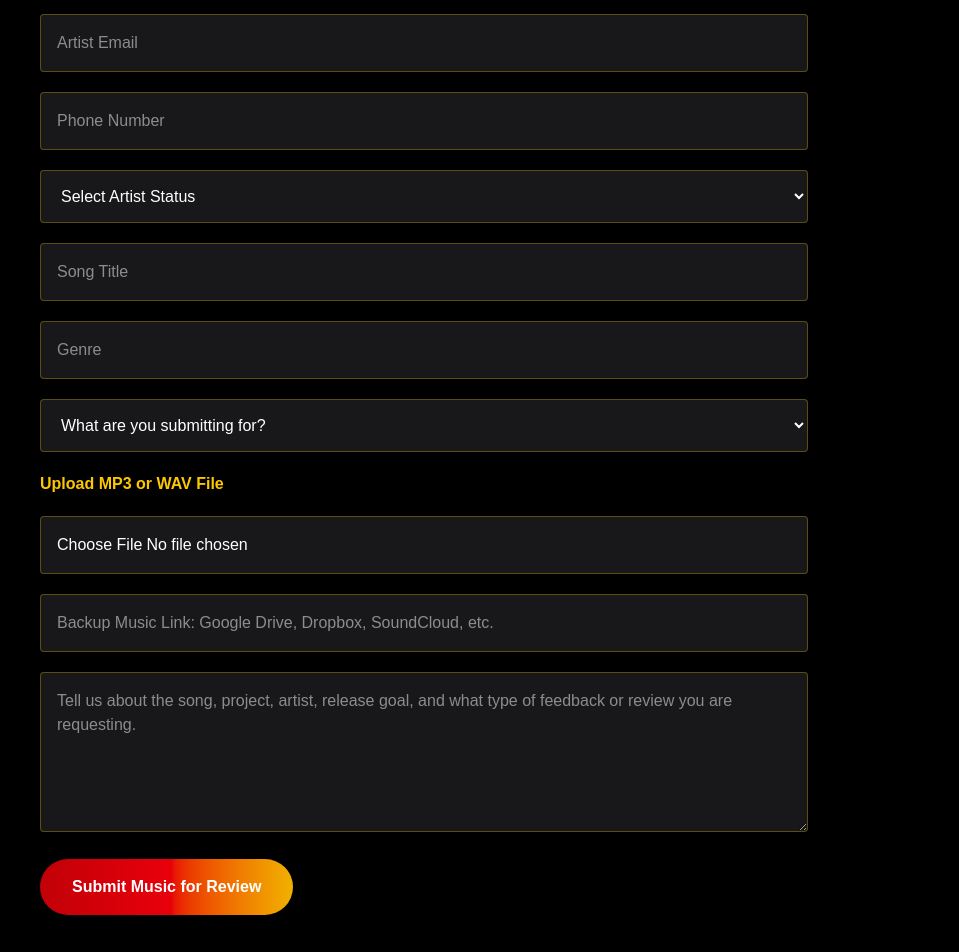
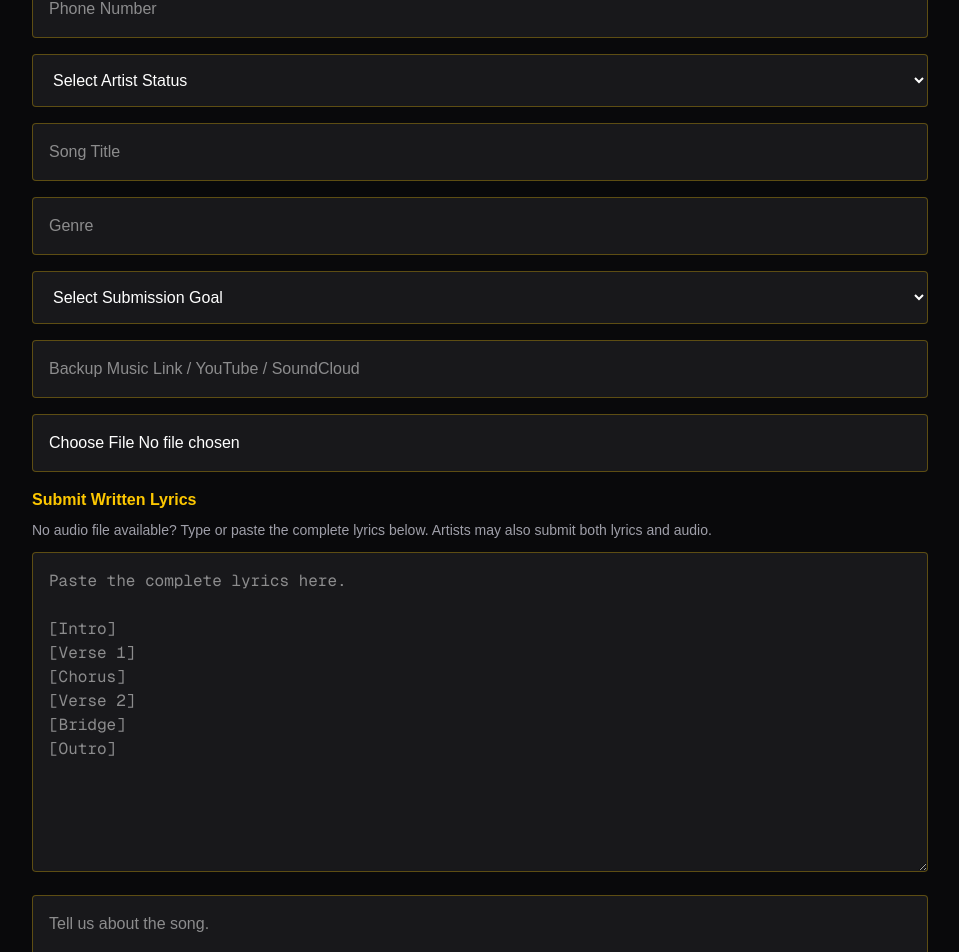
Before and after one commit to mabonmusicai-beep/mabon-music-website, a Next.js app: page /submit-music in a window 1280 px wide. Shown: the part 400-1352 px from the top of the page, without its empty margins (0-959 px from the left). Built offline with nearby package versions, Linux system fonts and the light colour scheme; no server answers.

Commit message:
Add written lyrics submissions and admin audio playback

```diff
--- a/app/admin/submissions/page.tsx
+++ b/app/admin/submissions/page.tsx
@@ -21,7 +21,17 @@ export default function SubmissionsDashboardPage() {
   const [submissions, setSubmissions] = useState<Submission[]>([]);
   const [loading, setLoading] = useState(true);
   const [errorMessage, setErrorMessage] = useState("");
+function listenToAudio(filePath: string) {
+  const { data } = supabase.storage
+    .from("artist-submissions")
+    .getPublicUrl(filePath);
 
+  if (data?.publicUrl) {
+    window.open(data.publicUrl, "_blank");
+  } else {
+    alert("Unable to open audio file.");
+  }
+}
   async function loadSubmissions() {
     setLoading(true);
     setErrorMessage("");
@@ -57,7 +67,23 @@ export default function SubmissionsDashboardPage() {
   useEffect(() => {
     loadSubmissions();
   }, []);
+async function listenToAudio(audioFilePath: string | null) {
+  if (!audioFilePath) {
+    alert("No audio file is attached to this submission.");
+    return;
+  }
 
+  const { data, error } = await supabase.storage
+    .from("artist-submissions")
+    .createSignedUrl(audioFilePath, 3600);
+
+  if (error || !data?.signedUrl) {
+    alert(`Unable to open audio: ${error?.message || "Unknown error"}`);
+    return;
+  }
+
+  window.open(data.signedUrl, "_blank", "noopener,noreferrer");
+}
   return (
     <main className="min-h-screen bg-black text-white p-10">
       <a href="/" className="text-yellow-400">← Back to Home</a>
@@ -109,7 +135,27 @@ export default function SubmissionsDashboardPage() {
                 </p>
                 <p className="text-zinc-400">{submission.phone_number}</p>
               </div>
+<div className="mt-4">
+  {submission.audio_file_path ? (
+    <button
+      type="button"
+      onClick={() => listenToAudio(submission.audio_file_path)}
+      className="rounded-full bg-gradient-to-r from-red-700 via-red-600 to-yellow-500 px-6 py-3 font-black text-black"
+    >
+      ▶ Play / Listen
+    </button>
+  ) : (
+    <p className="text-sm text-zinc-500">
+      No audio file attached
+    </p>
+  )}
 
+  {submission.audio_file_name && (
+    <p className="mt-2 text-sm text-zinc-400">
+      File: {submission.audio_file_name}
+    </p>
+  )}
+</div>
               <div className="text-right">
                 <p className="text-zinc-400">Status</p>
                 <p className="text-2xl font-black text-yellow-400">
--- a/app/submit-music/page.tsx
+++ b/app/submit-music/page.tsx
@@ -1,117 +1,175 @@
 "use client";
 
 import { useState } from "react";
-import { supabase } from "../../lib/supabaseClient";
+import { supabase } from "@/lib/supabaseClient";
 
 export default function SubmitMusicPage() {
-  const [submitted, setSubmitted] = useState(false);
   const [loading, setLoading] = useState(false);
+  const [message, setMessage] = useState("");
 
-  async function handleSubmit(event: React.FormEvent<HTMLFormElement>) {
-    event.preventDefault();
-    setLoading(true);
+async function handleSubmit(e: React.FormEvent<HTMLFormElement>) {
+  e.preventDefault();
+  setLoading(true);
+  setMessage("");
 
-    const form = event.currentTarget;
-    const formData = new FormData(form);
+  const form = e.currentTarget;
+  const formData = new FormData(form);
 
-    const submission = {
-      artist_name: String(formData.get("artistName") || ""),
-      artist_email: String(formData.get("email") || ""),
-      phone_number: String(formData.get("phone") || ""),
-      song_title: String(formData.get("songTitle") || ""),
-      genre: String(formData.get("genre") || ""),
-      submission_goal: String(formData.get("submissionGoal") || ""),
-      backup_link: String(formData.get("musicLink") || ""),
-      artist_message: String(formData.get("message") || ""),
-      status: "Submitted",
-      score: 0,
-      development_notes: "",
-    };
+  const audioFile = formData.get("audio_file") as File | null;
 
-    const { error } = await supabase
-      .from("artist_submissions")
-      .insert([submission]);
+  const submittedLyrics = String(
+    formData.get("submitted_lyrics") || ""
+  ).trim();
 
+  const hasAudio = Boolean(audioFile && audioFile.size > 0);
+  const hasLyrics = submittedLyrics.length > 0;
+
+  if (!hasAudio && !hasLyrics) {
+    setMessage(
+      "Please upload an audio file, enter written lyrics, or provide both."
+    );
     setLoading(false);
+    return;
+  }
 
-    if (error) {
-      alert("Submission failed. Please try again or email mabonmusicai@gmail.com.");
-      console.error(error);
+  let audioFilePath = "";
+  let audioFileName = "";
+  let audioFileType = "";
+
+  if (audioFile && audioFile.size > 0) {
+    audioFileName = audioFile.name;
+    audioFileType = audioFile.type;
+
+    const safeName = audioFile.name.replace(/[^a-zA-Z0-9.-]/g, "_");
+    audioFilePath = `${Date.now()}-${safeName}`;
+
+    const uploadResult = await supabase.storage
+      .from("artist-submissions")
+      .upload(audioFilePath, audioFile, {
+        cacheControl: "3600",
+        upsert: false,
+        contentType: audioFile.type,
+      });
+
+    if (uploadResult.error) {
+      setMessage(`Audio upload failed: ${uploadResult.error.message}`);
+      setLoading(false);
       return;
     }
+  }
 
-    setSubmitted(true);
+  const { error } = await supabase.from("artist_submissions").insert({
+    artist_name: formData.get("artist_name"),
+    artist_email: formData.get("artist_email"),
+    phone_number: formData.get("phone_number"),
+    song_title: formData.get("song_title"),
+    genre: formData.get("genre"),
+    submission_goal: formData.get("submission_goal"),
+    backup_link: formData.get("backup_link"),
+    artist_message: formData.get("message"),
+    submitted_lyrics: submittedLyrics,
+    audio_file_path: audioFilePath || null,
+    audio_file_name: audioFileName || null,
+    audio_file_type: audioFileType || null,
+    status: "Submitted",
+  });
+
+  if (error) {
+    setMessage(`Submission failed: ${error.message}`);
+  } else {
+    setMessage(
+      hasAudio && hasLyrics
+        ? "Submission received. Audio and written lyrics were uploaded successfully."
+        : hasAudio
+          ? "Submission received. Audio file uploaded successfully."
+          : "Submission received. Written lyrics submitted successfully."
+    );
+
     form.reset();
   }
 
+  setLoading(false);
+}
+
   return (
-    <main className="min-h-screen bg-black text-white p-10">
+    <main className="min-h-screen bg-zinc-950 text-white px-8 py-10">
       <a href="/" className="text-yellow-400">← Back to Home</a>
 
-      <h1 className="text-5xl font-black mt-10">
+      <h1 className="text-5xl font-black mt-10 mb-6">
         Submit Music to MaBon Music LLC
       </h1>
 
-      <p className="text-zinc-300 mt-4 max-w-3xl leading-8">
+      <p className="max-w-4xl text-zinc-200 mb-8">
         New and existing artists may submit MP3 or WAV music files for professional review by MaBon Music LLC.
-        Submissions are reviewed through the MaBon Music Artist Development process. Not every submission
-        will be approved for release immediately, but artists may receive constructive feedback,
-        development notes, revision suggestions, or an invitation to resubmit improved material.
       </p>
 
-      {submitted && (
-        <div className="mt-6 rounded-xl border border-green-400/40 bg-green-950/40 p-4 text-green-300 max-w-3xl">
-          Submission received. MaBon Music LLC will review your material through the Artist Development process.
+      {message && (
+        <div className="mb-6 rounded border border-green-500/60 bg-green-950/40 p-4 text-green-300">
+          {message}
         </div>
       )}
 
-      <form onSubmit={handleSubmit} className="mt-10 max-w-3xl space-y-5">
-        <input className="w-full p-4 rounded bg-zinc-900 border border-yellow-400/30" name="artistName" placeholder="Artist Name" required />
-        <input className="w-full p-4 rounded bg-zinc-900 border border-yellow-400/30" name="email" type="email" placeholder="Artist Email" required />
-        <input className="w-full p-4 rounded bg-zinc-900 border border-yellow-400/30" name="phone" placeholder="Phone Number" />
+      <form onSubmit={handleSubmit} className="max-w-4xl space-y-4">
+        <input name="artist_name" required placeholder="Artist Name" className="w-full p-4 rounded bg-zinc-900 border border-yellow-400/30" />
+        <input name="artist_email" required type="email" placeholder="Artist Email" className="w-full p-4 rounded bg-zinc-900 border border-yellow-400/30" />
+        <input name="phone_number" placeholder="Phone Number" className="w-full p-4 rounded bg-zinc-900 border border-yellow-400/30" />
 
-        <select className="w-full p-4 rounded bg-zinc-900 border border-yellow-400/30" name="artistStatus" required>
+        <select name="artist_status" className="w-full p-4 rounded bg-zinc-900 border border-yellow-400/30">
           <option value="">Select Artist Status</option>
-          <option>New Artist Seeking Review</option>
-          <option>Signed MaBon Music LLC Artist</option>
-          <option>Producer / Songwriter Submission</option>
+          <option>New Artist</option>
+          <option>Existing Artist</option>
+          <option>Signed Artist</option>
+          <option>Producer / Songwriter</option>
         </select>
 
-        <input className="w-full p-4 rounded bg-zinc-900 border border-yellow-400/30" name="songTitle" placeholder="Song Title" required />
-        <input className="w-full p-4 rounded bg-zinc-900 border border-yellow-400/30" name="genre" placeholder="Genre" required />
+        <input name="song_title" required placeholder="Song Title" className="w-full p-4 rounded bg-zinc-900 border border-yellow-400/30" />
+        <input name="genre" placeholder="Genre" className="w-full p-4 rounded bg-zinc-900 border border-yellow-400/30" />
 
-        <select className="w-full p-4 rounded bg-zinc-900 border border-yellow-400/30" name="submissionGoal" required>
-          <option value="">What are you submitting for?</option>
+        <select name="submission_goal" className="w-full p-4 rounded bg-zinc-900 border border-yellow-400/30">
+          <option value="">Select Submission Goal</option>
+          <option>Artist Development Feedback</option>
           <option>Label Signing Consideration</option>
-          <option>Release Review for Existing Artist</option>
-          <option>Artist Development Feedback</option>
-          <option>Feature / Collaboration Consideration</option>
           <option>Songwriter / Producer Review</option>
+          <option>Release Candidate</option>
         </select>
 
-        <label className="block text-yellow-400 font-bold">
-          Upload MP3 or WAV File
-        </label>
+        <input name="backup_link" placeholder="Backup Music Link / YouTube / SoundCloud" className="w-full p-4 rounded bg-zinc-900 border border-yellow-400/30" />
 
         <input
+          name="audio_file"
+          type="file"
+
+          accept="audio/mpeg,audio/wav,audio/x-wav,audio/flac,audio/mp4,audio/aac,audio/ogg"
           className="w-full p-4 rounded bg-zinc-900 border border-yellow-400/30"
-          name="musicFile"
-          type="file"
-          accept=".mp3,.wav,audio/mpeg,audio/wav"
         />
+<div>
+  <label className="block mb-2 text-yellow-400 font-bold">
+    Submit Written Lyrics
+  </label>
 
-        <input className="w-full p-4 rounded bg-zinc-900 border border-yellow-400/30" name="musicLink" placeholder="Backup Music Link: Google Drive, Dropbox, SoundCloud, etc." />
+  <p className="mb-3 text-sm text-zinc-400">
+    No audio file available? Type or paste the complete lyrics below.
+    Artists may also submit both lyrics and audio.
+  </p>
 
-        <textarea
-          className="w-full p-4 rounded bg-zinc-900 border border-yellow-400/30 min-h-40"
-          name="message"
-          placeholder="Tell us about the song, project, artist, release goal, and what type of feedback or review you are requesting."
-        />
+  <textarea
+    name="submitted_lyrics"
+    spellCheck={true}
+lang="en"
+    placeholder={`Paste the complete lyrics here.
 
-        <button
-          disabled={loading}
-          className="bg-gradient-to-r from-red-700 via-red-600 to-yellow-500 px-8 py-4 rounded-full font-black disabled:opacity-60"
-        >
+[Intro]
+[Verse 1]
+[Chorus]
+[Verse 2]
+[Bridge]
+[Outro]`}
+    className="min-h-80 w-full rounded border border-yellow-400/30 bg-zinc-900 p-4 font-mono text-white"
+  />
+</div>
+        <textarea name="message" placeholder="Tell us about the song." className="w-full p-4 rounded bg-zinc-900 border border-yellow-400/30 min-h-40" />
+
+        <button disabled={loading} className="bg-gradient-to-r from-red-700 via-red-600 to-yellow-500 px-8 py-4 rounded-full font-black text-black disabled:opacity-60">
           {loading ? "Submitting..." : "Submit Music for Review"}
         </button>
       </form>
```
